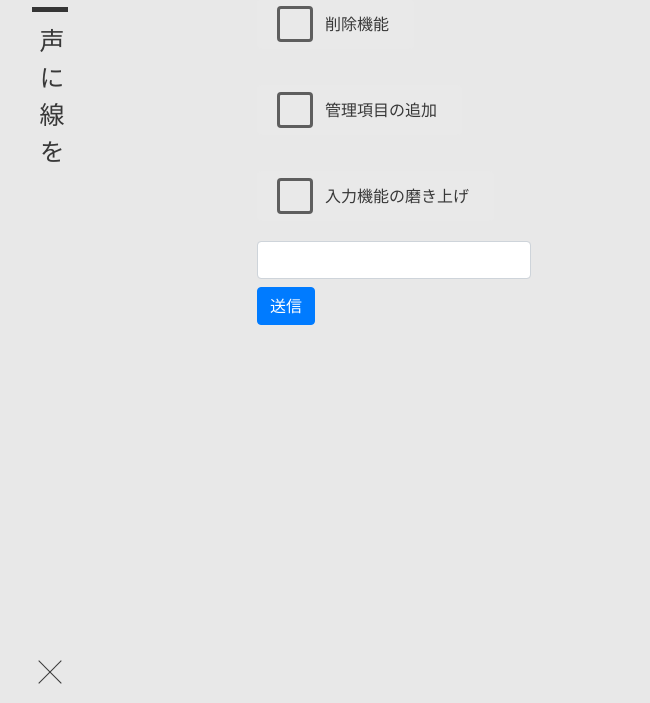
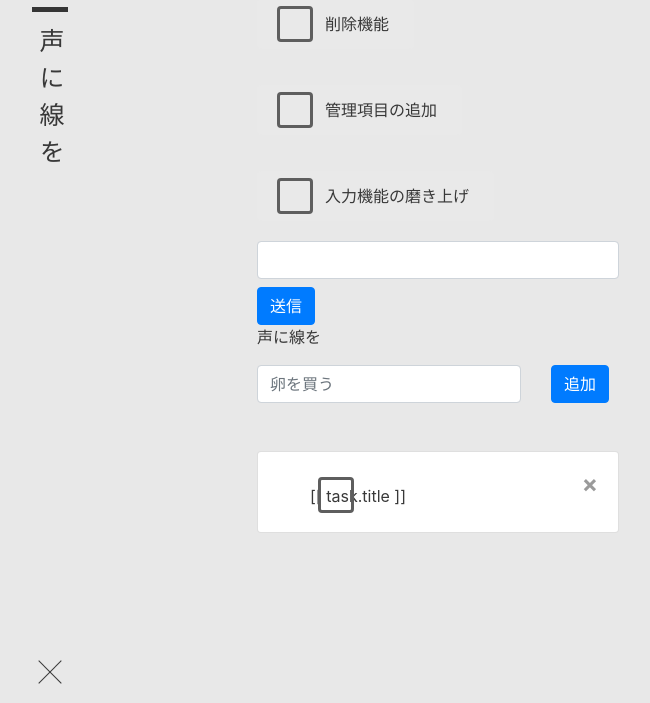
Before and after one commit to nowkoai/BrainBackup, a Django app: page / in a window 1280 px wide. Shown: the part 97-800 px from the top of the page, without its empty margins (142-792 px from the left). Run offline with Django 3.2, Linux system fonts and the light colour scheme; a user stored in the database is signed in; data comes from the database, SQL or seed files in the repository; some libraries are stand-ins or nearby versions.

Commit message:
add index.html todoapp

```diff
--- a/project/app/templates/app/index.html
+++ b/project/app/templates/app/index.html
@@ -24,4 +24,45 @@
   <button class="btn btn-primary mt-2" type="submit">送信</button>
 </form>
 
+<!--ここからtodoapp-->
+<div id="app">
+  <div class="side">
+    <p>声に線を</p>
+  </div>
+  <div class="content">
+    <form @submit.prevent="createTask">
+      <div class="form-group row">
+        <div class="col-9">
+          <input type="text" class="form-control" v-model="task.title" placeholder="卵を買う">
+        </div>
+        <div class="col-3">
+          <button type="submit" class="btn btn-primary mt-auto">追加</button>
+        </div>
+      </div>
+    </form>
+
+    <div class="mt-5">
+      <div class="card mb-2" v-for="task, index in tasks">
+        <div class="back">
+          <div class="card-body">
+            <div class="form-check">
+              <input class="form-check-input" type="checkbox" v-model="task.completed" v-on:change="updateTask(task)">
+              <label class="form-check-label" :class="{'completed': task.completed}">
+                [[ task.title ]]
+              </label>
+              <button type="button" class="close float-right"
+              @click="deleteTask(task)">
+                  <span>&times;</span>
+              </button>
+            </div>
+          </div>
+        </div>
+      </div>
+    </div>
+  </div>
+
+</div>
+<script>
+  const URL = '{% url "task_list" %}';
+</script>
 {% endblock %}
```
